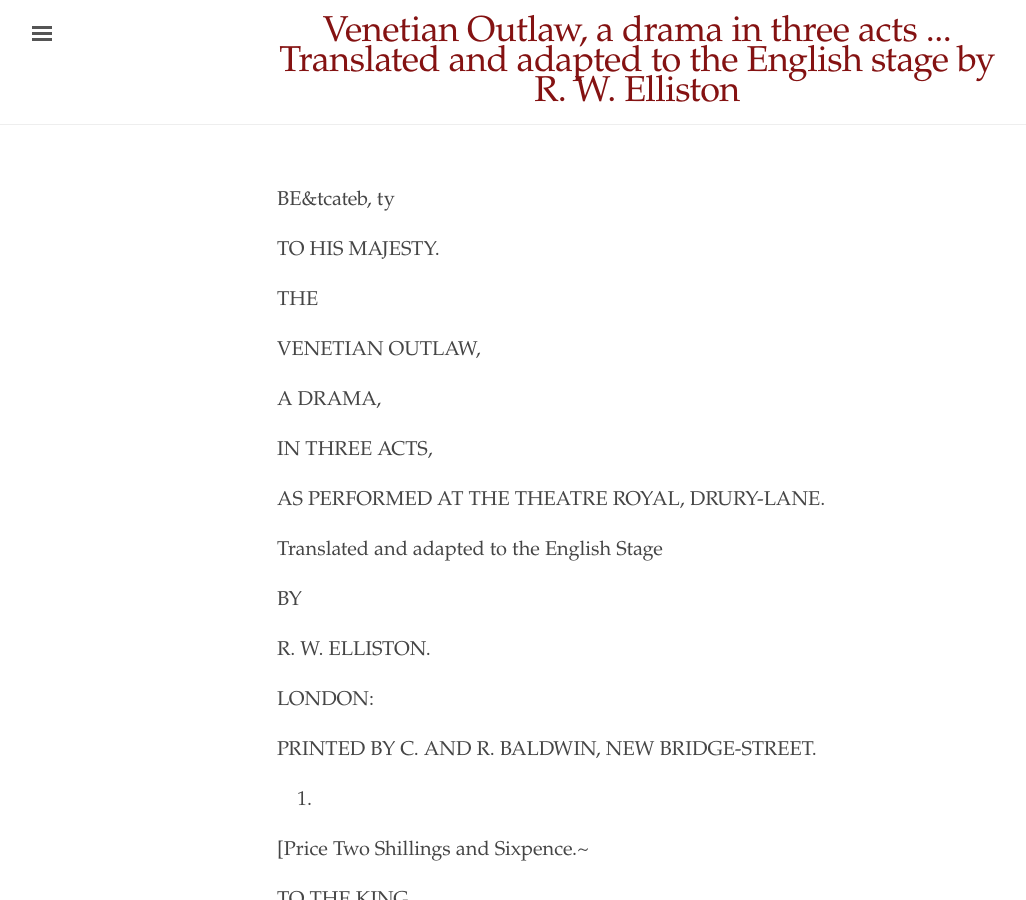
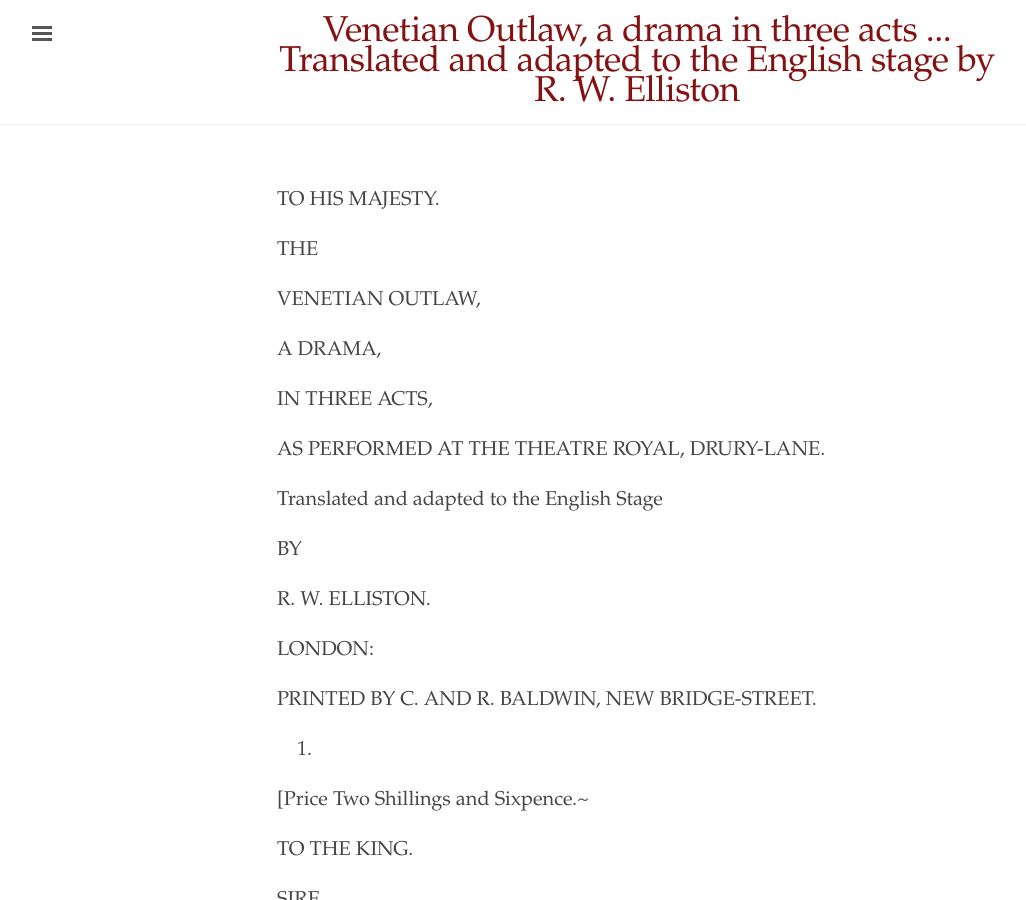
Before and after one commit to Git-Lit/000006036, a Jekyll site: the page built from index.md, in a window 1280 px wide and 900 px high. Shown: the whole window, without its empty margins (3-1029 px from the left). Built offline with Jekyll 4.4.1, drawn with Linux system fonts in a browser that asks for light colours.

Commit message:
Remove OCR errors in frontmatter.

```diff
--- a/index.md
+++ b/index.md
@@ -7,9 +7,6 @@ title: Venetian Outlaw, a drama in three acts ... Translated  and adapted to the
 
 
 <!-- Leaf 7 -->
-
-  BE&tcateb, ty
-
 
   TO HIS MAJESTY.
 
```
